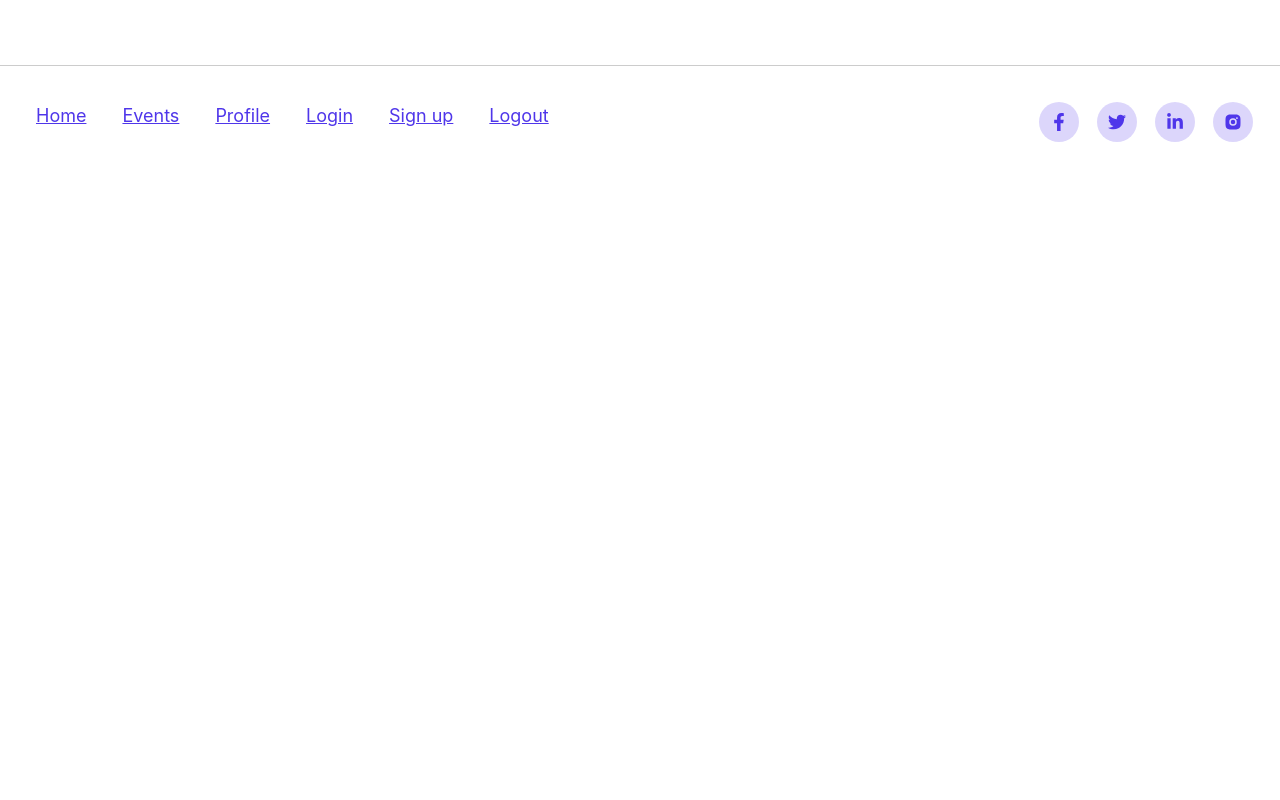
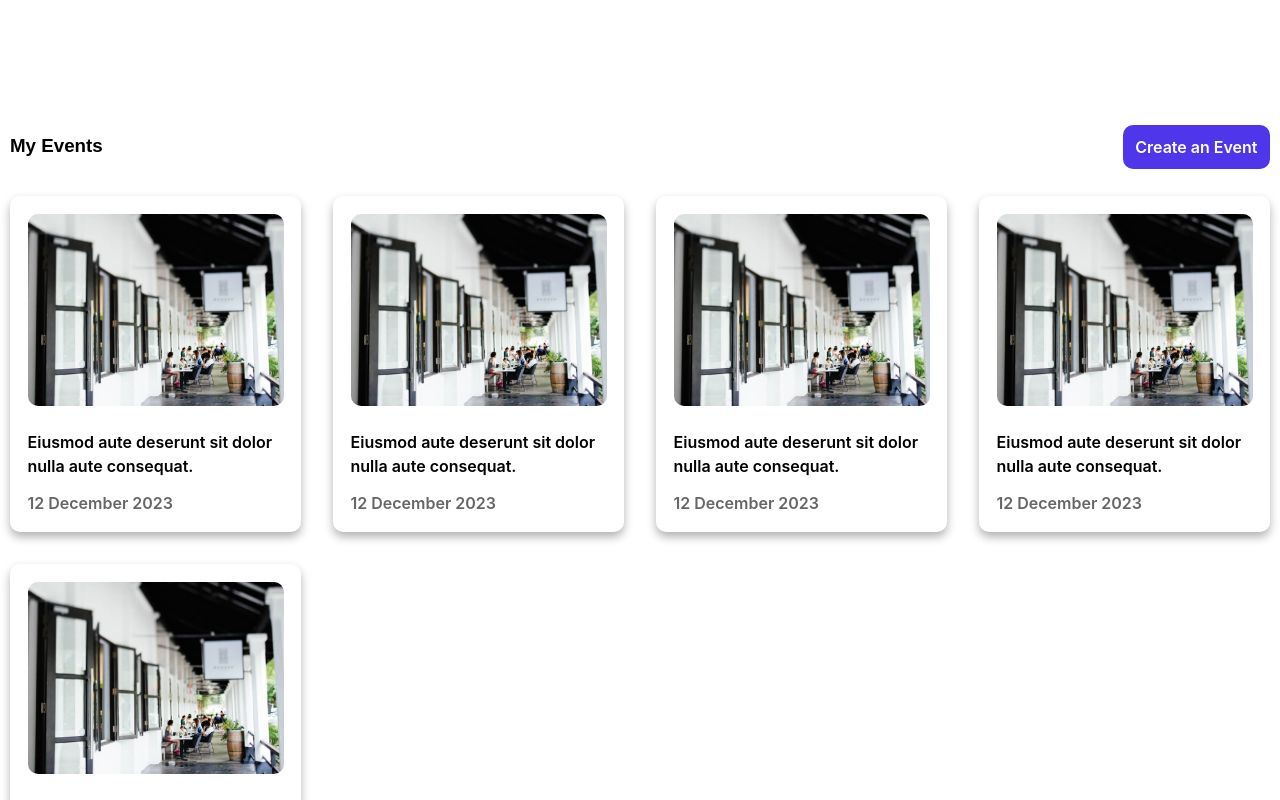
Before and after one commit to EnayetHossain/event-mange-client, a React (Create React App) app: page /profile in a window 1280 px wide. Shown: the part 480-1280 px from the top of the page. Before the commit the page ends 800 px from the top, so only its background shows below. Built offline with nearby package versions, Linux system fonts and the light colour scheme.

Commit message:
events in profile page

```diff
--- /dev/null
+++ b/src/Utils/SliceText.js
@@ -0,0 +1,6 @@
+const SliceText = (text, maxLength) => {
+    if (text.length <= maxLength) return text;
+    return text.slice(0, maxLength) + "...";
+};
+
+export default SliceText;
--- /dev/null
+++ b/src/pages/Profile/EventCard/EventCard.css
@@ -0,0 +1,8 @@
+.card {
+  box-shadow: 0 5px 10px rgba(var(--secondary-color), 0.3);
+}
+
+.date {
+  font-weight: 600;
+  color: rgba(var(--secondary-color), 0.6);
+}
--- /dev/null
+++ b/src/pages/Profile/EventCard/EventCard.js
@@ -0,0 +1,20 @@
+import { Link } from "react-router-dom";
+import SliceText from "../../../Utils/SliceText";
+import "./EventCard.css";
+
+const EventCard = () => {
+  return (
+    <div className="rounded-2xl overflow-hidden p-7 card">
+      <Link className="rounded-2xl overflow-hidden mb-7 inline-block no-underline">
+        <img src="/images/2.jpg" alt="my event" />
+      </Link>
+
+      <div>
+        <Link className="font-semibold mb-5 inline-block no-underline text-secondary-color">{SliceText("Eiusmod aute deserunt sit dolor nulla aute consequat.", 53)}</Link>
+        <p className="date">12 December 2023</p>
+      </div>
+    </div>
+  );
+};
+
+export default EventCard;
--- /dev/null
+++ b/src/pages/Profile/MyEvents/MyEvents.css
@@ -0,0 +1,5 @@
+.card-container {
+  display: grid;
+  grid-template-columns: repeat(auto-fit, minmax(min(25rem, 100%), 1fr));
+  gap: 2em;
+}
--- /dev/null
+++ b/src/pages/Profile/MyEvents/MyEvents.js
@@ -0,0 +1,26 @@
+import { Link } from "react-router-dom";
+import EventCard from "../EventCard/EventCard";
+import "./MyEvents.css";
+
+const MyEvents = () => {
+  return (
+    <div className="desktop-max !mt-56">
+      <div className="mb-11 flex justify-between items-center">
+        <span className="work-sans inline-block font-bold text-3xl">
+          My Events
+        </span>
+        <Link className="no-underline bg-accent-color text-primary-color px-5 py-4 font-semibold rounded-2xl" to={"/create-event"}>Create an Event</Link>
+      </div>
+
+      <div className="card-container">
+        <EventCard></EventCard>
+        <EventCard></EventCard>
+        <EventCard></EventCard>
+        <EventCard></EventCard>
+        <EventCard></EventCard>
+      </div>
+    </div>
+  );
+};
+
+export default MyEvents;
--- a/src/pages/Profile/Profile/Profile.js
+++ b/src/pages/Profile/Profile/Profile.js
@@ -1,3 +1,4 @@
+import MyEvents from "../MyEvents/MyEvents";
 import ProfileCover from "../ProfileCover/ProfileCover";
 import "./Profile.css";
 
@@ -5,6 +6,7 @@ const Profile = () => {
     return (
         <section>
             <ProfileCover></ProfileCover>
+            <MyEvents></MyEvents>
         </section>
     );
 };
--- a/src/pages/SignUp/SignUp.js
+++ b/src/pages/SignUp/SignUp.js
@@ -90,7 +90,19 @@ const SignUp = () => {
 
         <div className="input-container">
           <label className="mb-3" htmlFor="email">
-            Your Picture
+            Profile Picture
+          </label>
+          <div className="flex items-center justify-between">
+            <span className="mr-3 form-icon">
+              <FaImage></FaImage>
+            </span>
+            <input type="file" name="file" />
+          </div>
+        </div>
+
+        <div className="input-container">
+          <label className="mb-3" htmlFor="email">
+            Cover Picture
           </label>
           <div className="flex items-center justify-between">
             <span className="mr-3 form-icon">
```
